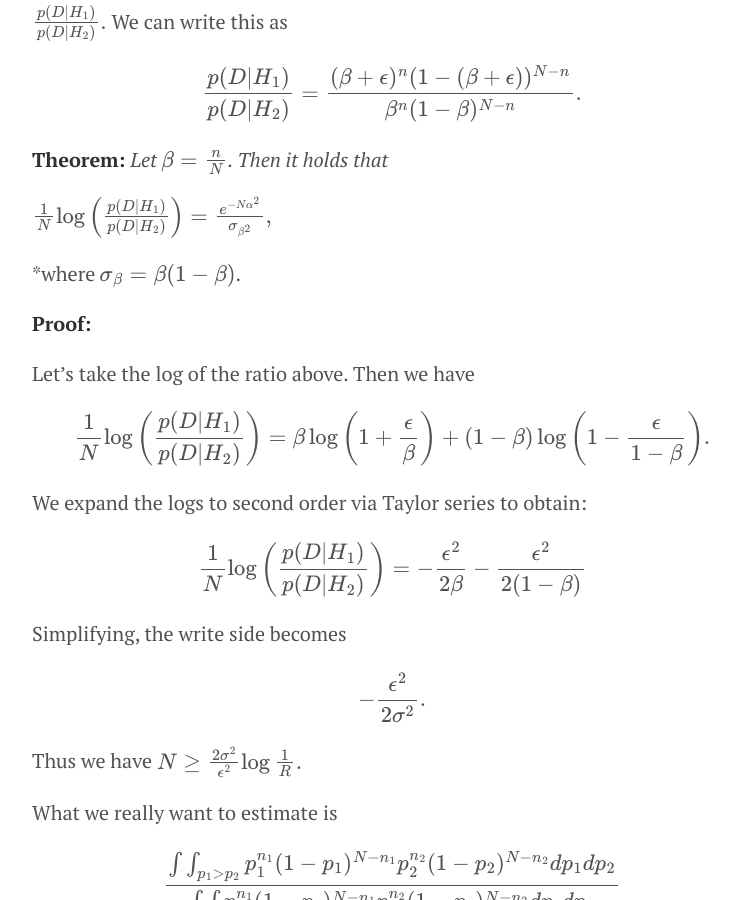
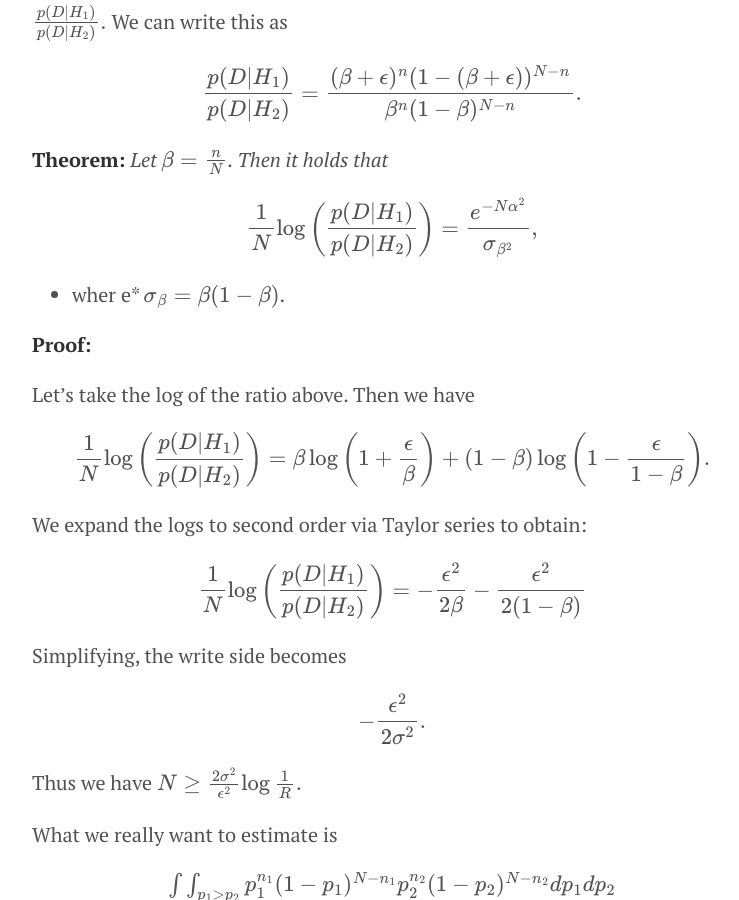
Before and after one commit to doriang102/doriang102.github.io, a Jekyll site: the page built from _posts/2017-06-10-hypothesis-testing-part-2-in-progress.md, in a window 1280 px wide and 900 px high, scrolled down 6002 px. Shown: the whole window, without its empty margins (248-987 px from the left). Built offline with Jekyll 4.4.1, drawn with Linux system fonts in a browser that asks for light colours; our own code applies the rules of GitHub Pages for plain Markdown files; formulas are drawn with MathJax 3.

Commit message:
Update 2017-06-10-hypothesis-testing-part-2-in-progress.md

```diff
--- a/_posts/2017-06-10-hypothesis-testing-part-2-in-progress.md
+++ b/_posts/2017-06-10-hypothesis-testing-part-2-in-progress.md
@@ -170,9 +170,9 @@ $$ \frac{p(D \lvert H_1)}{p(D \lvert H_2)} = \frac{(\beta+\epsilon)^n (1- (\beta
 
 **Theorem:**  *Let $$ \beta = \frac{n}{N}$$. Then it holds that*
 
-*$$ \frac{1}{N} \log \left(\frac{p(D \lvert H_1)}{p(D \lvert H_2)}\right) = \frac{e^{-N \alpha^2}}{\sigma_{\beta^2}},$$*
+$$ \frac{1}{N} \log \left(\frac{p(D \lvert H_1)}{p(D \lvert H_2)}\right) = \frac{e^{-N \alpha^2}}{\sigma_{\beta^2}},$$
 
-*where $$\sigma_{\beta} = \beta (1- \beta) $$.
+* wher e* $$\sigma_{\beta} = \beta (1- \beta) $$.
 
 
 **Proof:**
```
